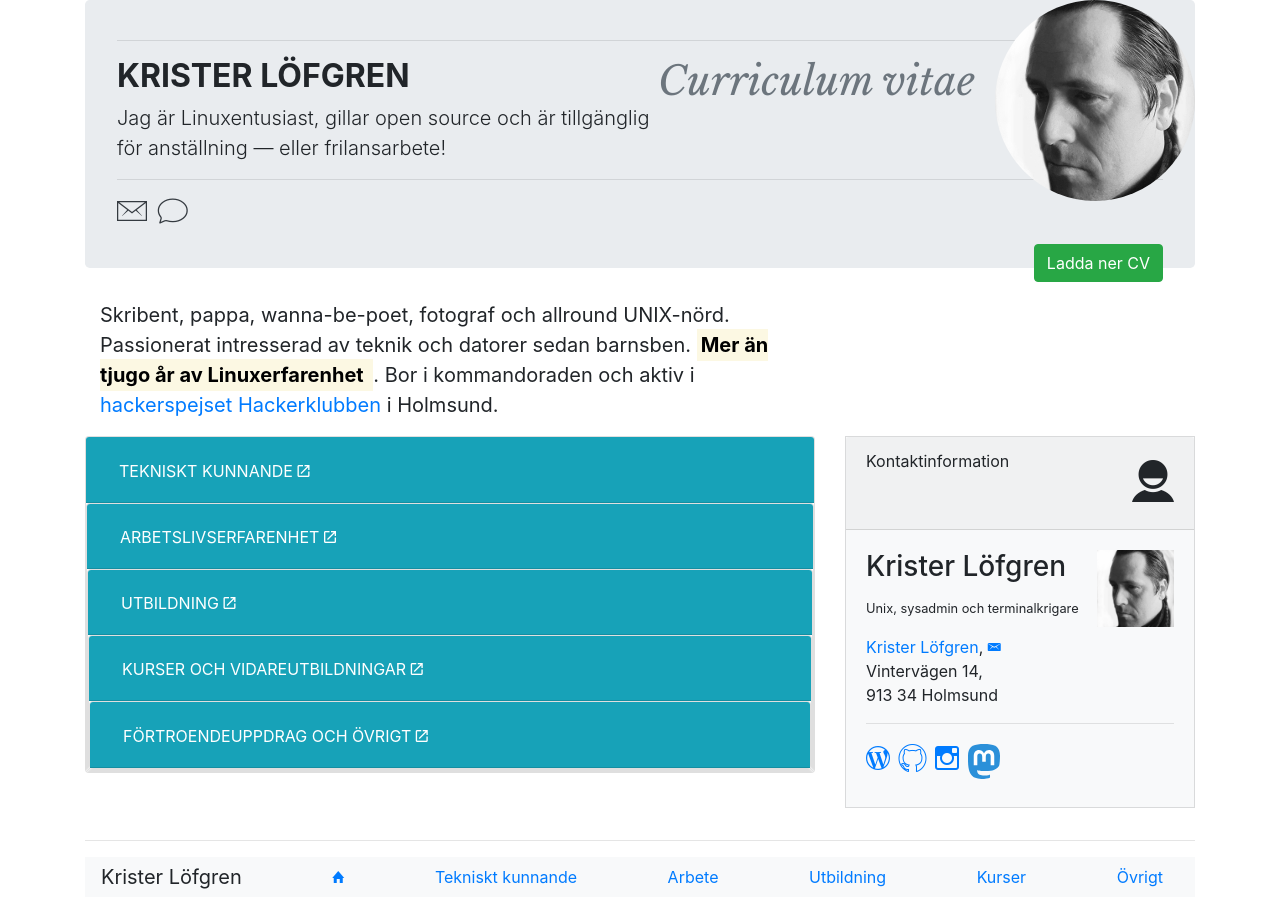
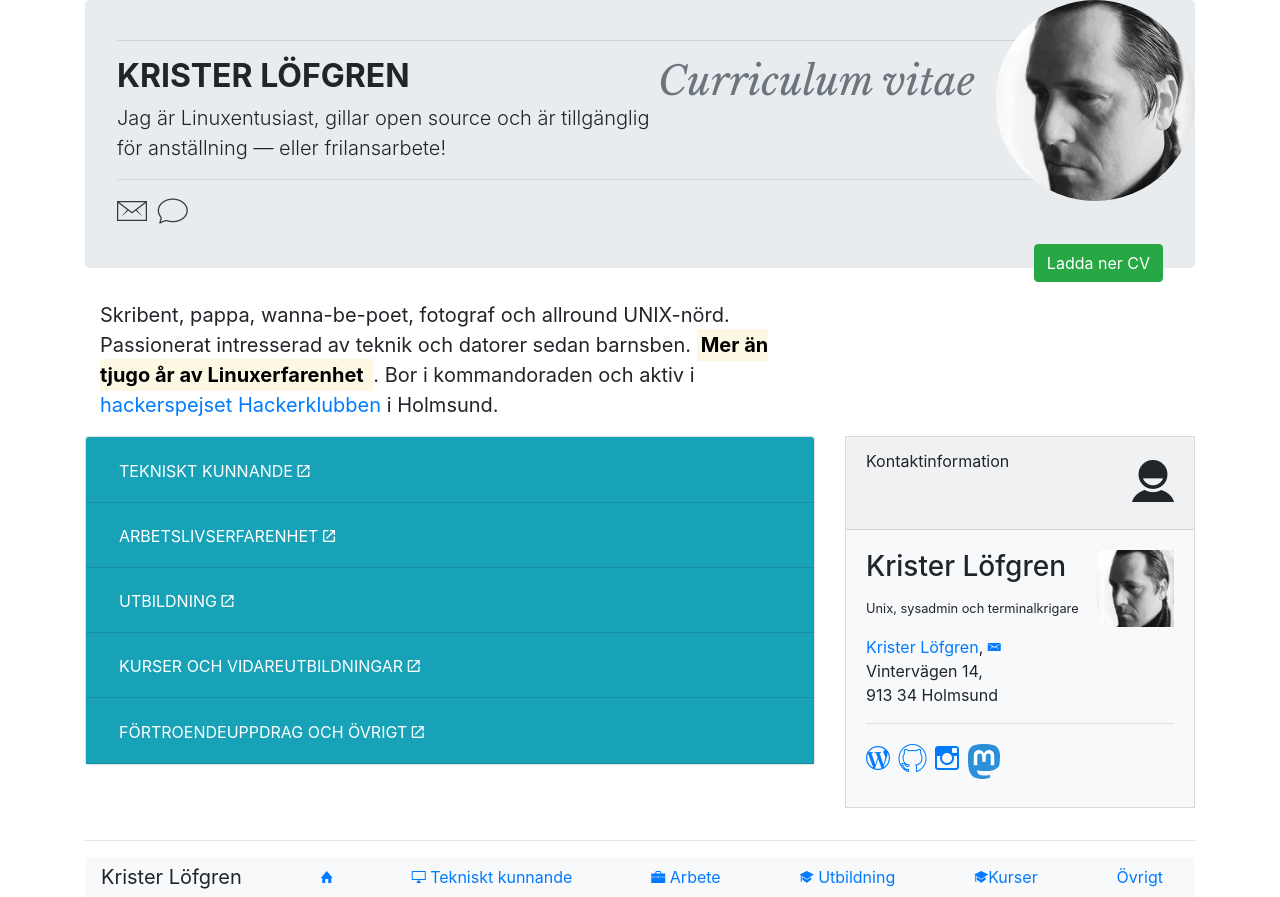
Before and after one commit to tardigrader/cv-page, a plain HTML site: page index.html in a window 1280 px wide. Drawn offline with nearby package versions, Linux system fonts and the light colour scheme; files whose address does not match are found by name.

Commit message:
Finalized footer navbar.

```diff
--- a/index.html
+++ b/index.html
@@ -96,9 +96,8 @@
 				<div class="col-lg-8">
 					<div class="accordion">
 						<div class="card">
-							<div class="card-header bg-info text-white"
-								 id="tekniskt">
 
+							<div class="card-header bg-info text-white" id="tekniskt">
 								<h2 class="mb-0">
 									<button class="btn btn-link text-white text-uppercase"
 											data-toggle="collapse" data-target="#collapseOne"
@@ -202,11 +201,9 @@
 											</li>
 										</li>
 									</ul>
-
 								</div>
 							</div>
 
-							<div class="card">
 							<div class="card-header bg-info text-white"
 								 id="arbete">
 
@@ -217,8 +214,9 @@
 										Arbetslivserfarenhet <i class="icon ion-android-open"></i>
 									</button>
 								</h2>
+							</div>
 
-								</div>
+
 							<div id="collapseTwo" class="collapse"
 								 aria-labelledby="arbete" data-parent="#accordion">
 								<div class="card-body bg-light">
@@ -304,10 +302,7 @@
 
 
 
-								<div class="card">
-									<div class="card-header bg-info text-white"
-										 id="utbildning">
-
+							<div class="card-header bg-info text-white" id="utbildning">
 								<h2 class="mb-0 text-white">
 									<button class="btn btn-link collapsed text-white text-uppercase"
 												   data-toggle="collapse" data-target="#collapseThree"
@@ -348,10 +343,7 @@
 							</div>
 
 
-									<div class="card">
-										<div class="card-header bg-info text-white"
-											 id="kurser">
-
+							<div class="card-header bg-info text-white" id="kurser">
 								<h2 class="mb-0 text-white">
 									<button class="btn btn-link collapsed text-white text-uppercase"
 												   data-toggle="collapse" data-target="#collapseFour"
@@ -401,10 +393,7 @@
 								</div>
 							</div>
 
-										<div class="card">
-											<div class="card-header bg-info text-white"
-												 id="misc">
-
+							<div class="card-header bg-info text-white" id="misc">
 								<h2 class="mb-0 text-white">
 									<button class="btn btn-link collapsed text-white text-uppercase"
 												   data-toggle="collapse" data-target="#collapseFive"
@@ -433,12 +422,10 @@
 										</li>
 										<li class="list-group-item">
 											<h6>Hackerklubben</h6>
-
 											<mark>Initiativtagare till Holmsunds hackerspace
 												<a href="https://hacker.h-sund.nu" target="_blank">Hackerklubben</a>
 											</mark>
-																Numera drivande i
-																föreningen för:
+											Numera drivande i föreningen för:
 											<ul>
 												<li><mark>Uppbyggnad av
 													intern infrastruktur</mark> med
@@ -469,10 +456,7 @@
 								</div>
 							</div>
 						</div>
-									</div>
-								</div>
-							</div>
-						</div>
+									</ul>
 					</div>
 				</div>
 
@@ -537,11 +521,11 @@
 			<nav class="navbar bg-light pt-0 pb-0">
 				<a class="navbar-brand">Krister Löfgren</a>
 				<a class="nav-link" href="#"><i class="ion ion-home"></i></a>
-				<a class="nav-link" href="#tekniskt">Tekniskt kunnande</a>
-				<a class="nav-link" href="#arbete">Arbete</a>
-				<a class="nav-link" href="#utbildning">Utbildning</a>
-				<a class="nav-link" href="#kurser">Kurser</a>
-				<a class="nav-link" href="#mics">Övrigt</a>
+				<a class="nav-link" data-toggle="collapse" data-target="#collapseOne" href="#tekniskt"><i class="ion ion-monitor"></i> Tekniskt kunnande</a>
+				<a class="nav-link" data-toggle="collapse" data-target="#collapseTwo" href="#arbete"><i class="ion ion-briefcase"></i> Arbete</a>
+				<a class="nav-link" data-toggle="collapse" data-target="#collapseThree" href="#utbildning"><i class="ion ion-university"></i> Utbildning</a>
+				<a class="nav-link" data-toggle="collapse" data-target="#collapseFour" href="#kurser"><i class="ion ion-university"></i>Kurser</a>
+				<a class="nav-link" data-toggle="collapse" data-target="#collapseFive" href="#misc">Övrigt</a>
 			</nav>
 		</footer>
 
```
Lines whose indentation alone changed are shown as unchanged.
